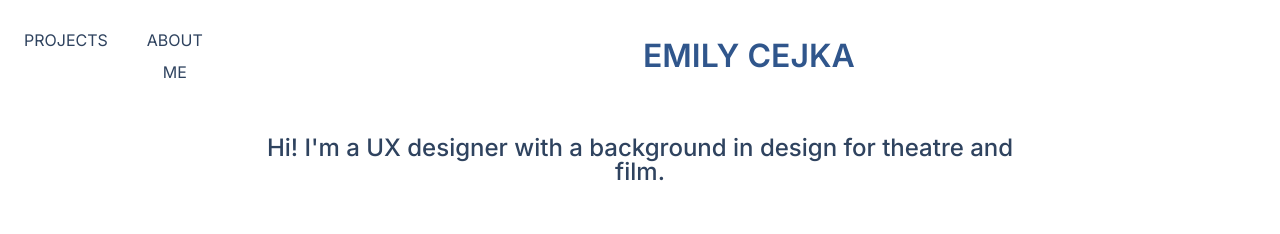
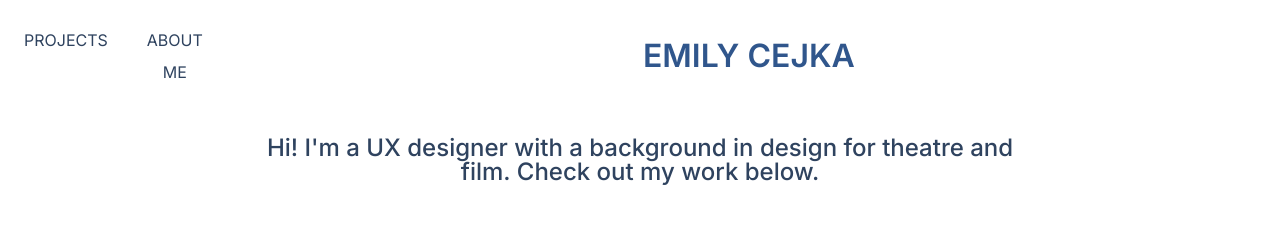
Before and after one commit to emcejka/emcejka.github.io, a plain HTML site: page projects/index.html in a window 1280 px wide. Shown: the top 234 px of the page. Drawn offline with Linux system fonts and the light colour scheme.

Commit message:
Updated H4

```diff
--- a/projects/index.html
+++ b/projects/index.html
@@ -22,7 +22,7 @@
 			</div>
 		</div>
 
-		<h4>Hi! I'm a UX designer with a background in design for theatre and film.</h4>
+		<h4>Hi! I'm a UX designer with a background in design for theatre and film. Check out my work below.</h4>
 
 		<div class="container">
 			<div class="project-card">
```
